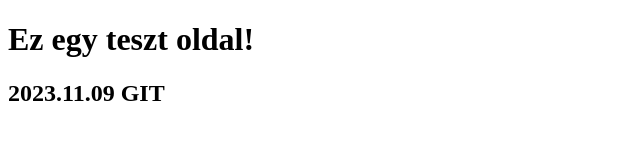
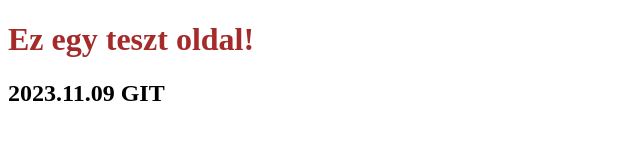
Before and after one commit to Martinyeas/IKT_P_23_11_09, a plain HTML site: page index.html in a window 1280 px wide. Shown: the whole page, without its empty margins (0-640 px from the left). Drawn offline with Linux system fonts and the light colour scheme.

Commit message:
Javított html

```diff
--- a/index.html
+++ b/index.html
@@ -3,6 +3,7 @@
 <head>
     <meta charset="UTF-8">
     <meta name="viewport" content="width=device-width, initial-scale=1.0">
+	<link rel="stylesheet" href="./css.css">
     <title>Oldal</title>
 </head>
 <body>
```
